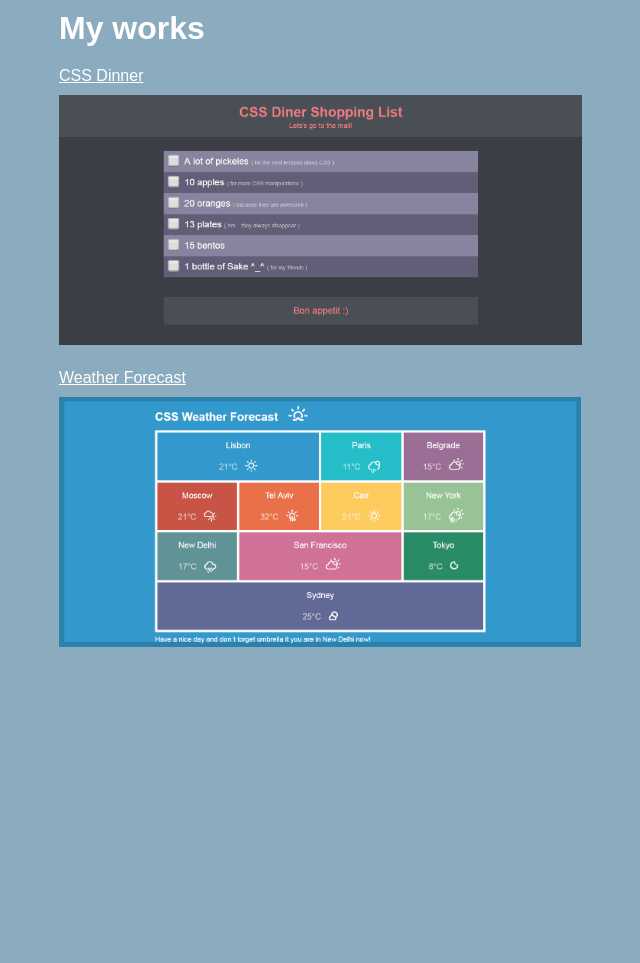
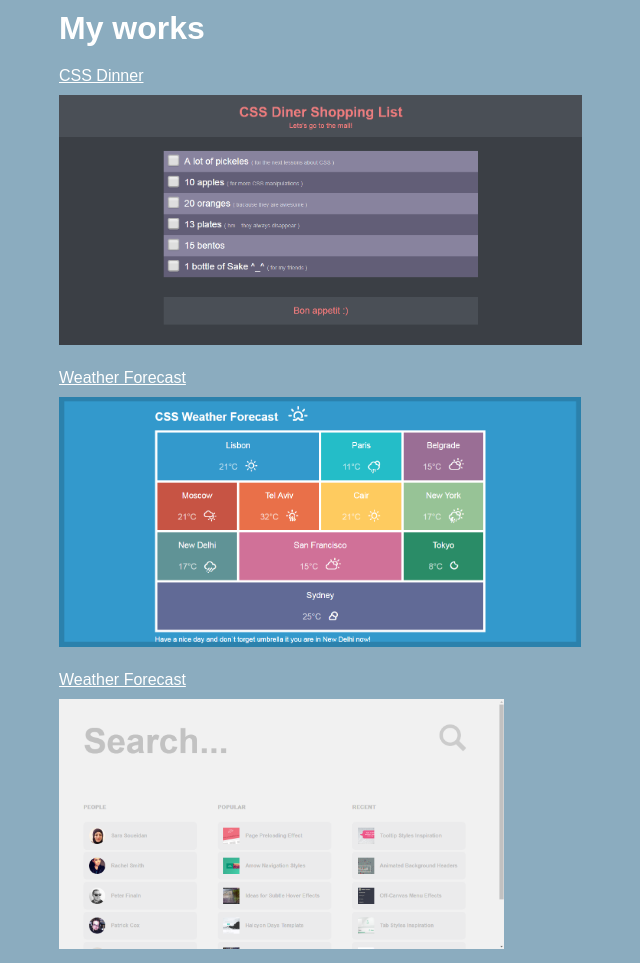
Before and after one commit to HlebBekesevich/HlebBekesevich.github.io, a plain HTML site: page index.html in a window 1280 px wide. Shown: the whole page, without its empty margins (21-661 px from the left). Before the commit the page ends 800 px from the top, so only its background shows below. Drawn offline with Linux system fonts and the light colour scheme.

Commit message:
portfolio add huge-search

```diff
--- a/index.html
+++ b/index.html
@@ -47,6 +47,12 @@
 				<img src="img/forecast.png" alt="forecast">
 			</a>
 		</li>
+		<li>
+			<a href="https://HlebBekesevich.github.io/huge-search">Weather Forecast</a><br>
+			<a href="https://HlebBekesevich.github.io/huge-search">
+				<img src="img/search.png" alt="search">
+			</a>
+		</li>
 	</ul>
 </body>
 </html>
```
Also changed, not shown: img/search.png (added).
